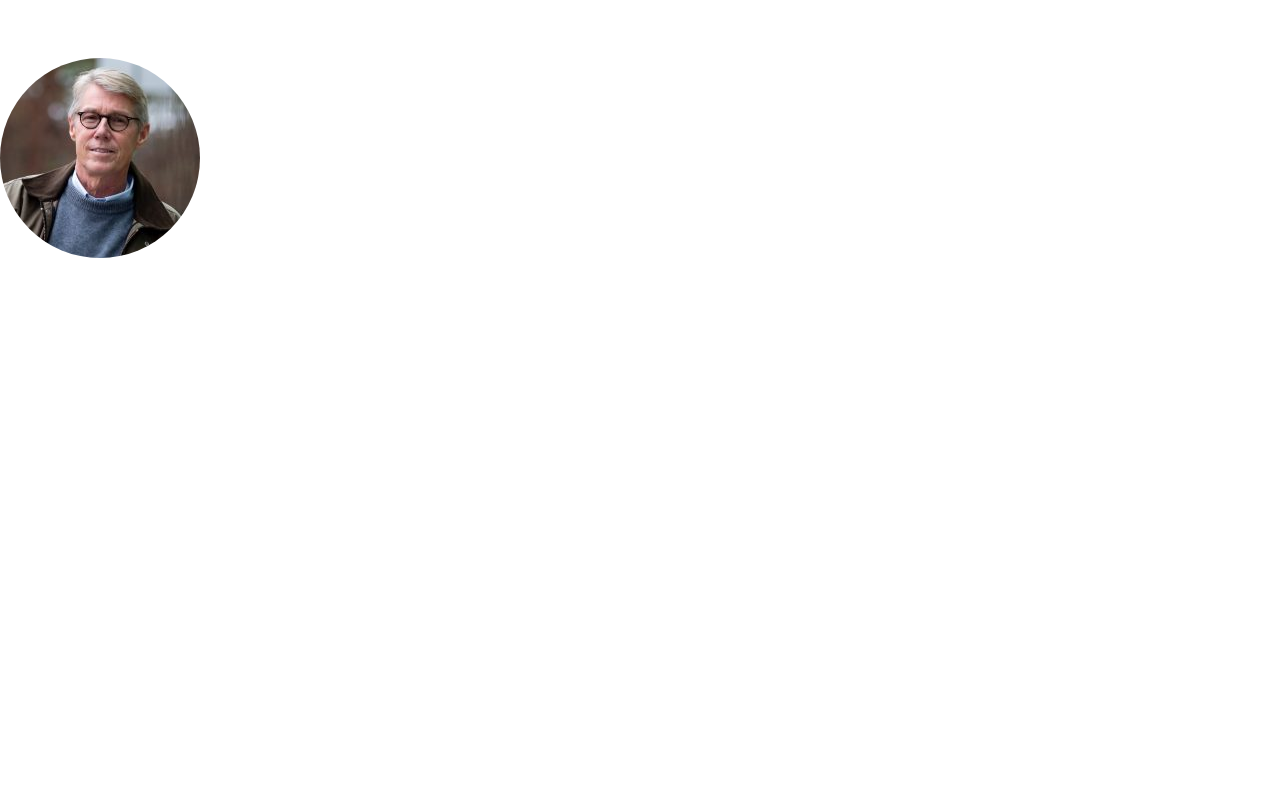
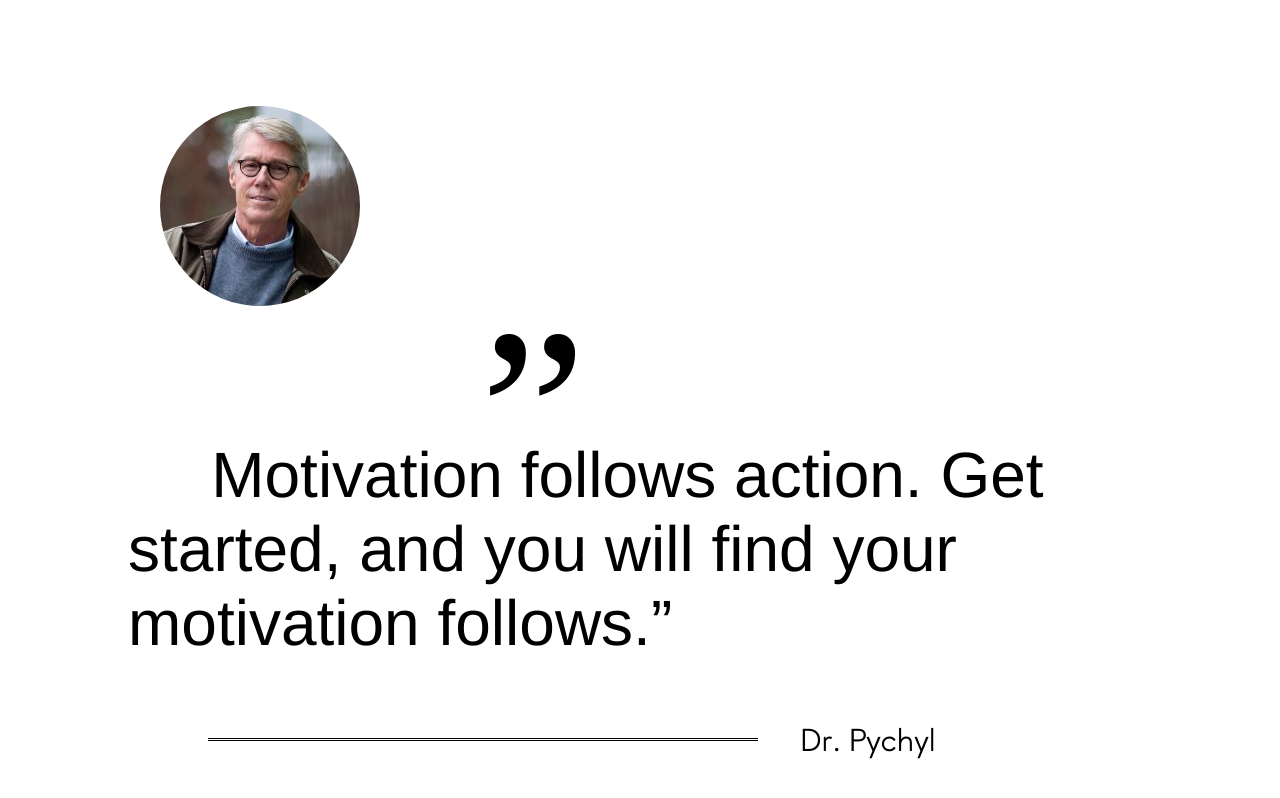
Before and after one commit to nasko25/cre8-website, a plain HTML site: page procrastination/index.html in a window 1280 px wide. Shown: the part 2862-3660 px from the top of the page. Drawn offline with Linux system fonts and the light colour scheme; a web font is replaced by a local one.

Commit message:
added a quote on the fourth page

```diff
--- a/procrastination/index.html
+++ b/procrastination/index.html
@@ -170,6 +170,10 @@
 
 		<div id = "fourth-page">
 			<img src = "Photos/tim.jpg" id = "dr-photo"> </img>
+			<p id = "quotation-mark">”</p>
+			<p id = "quote"> Motivation follows action. Get started, and you will find your motivation follows.”</p>
+			<div id = "citat-line"> </div>
+			<p id = "citation"> Dr. Pychyl </p>
 		</div>
 
 	</body>
--- a/procrastination/main.css
+++ b/procrastination/main.css
@@ -1032,4 +1032,38 @@ body {
 
 #dr-photo {
 	border-radius: 50%;
+	margin-top: 3em;
+	margin-left: 10em;
 }
+
+#quotation-mark {
+	position: absolute;
+	font-size: 15em;
+	top: -0.1em;
+	left: 2em;
+}
+
+#quote {
+	font-size: 4em;
+	margin-top: 2em;
+	margin-left: 2em;
+	font-family: Helvetica;
+	width: 15em;
+	text-indent: 1.3em;
+}
+
+#citation {
+	font-size: 2em;
+	margin-top: 0;
+	margin-left: 25em;
+	font-family: Ageo;
+}
+
+#citat-line {
+	border-bottom: double;
+	border-bottom-width: 0.2em;
+	position: absolute;
+	width: 550px;
+	left: 13em;
+	top: 42.5em;
+}
```
